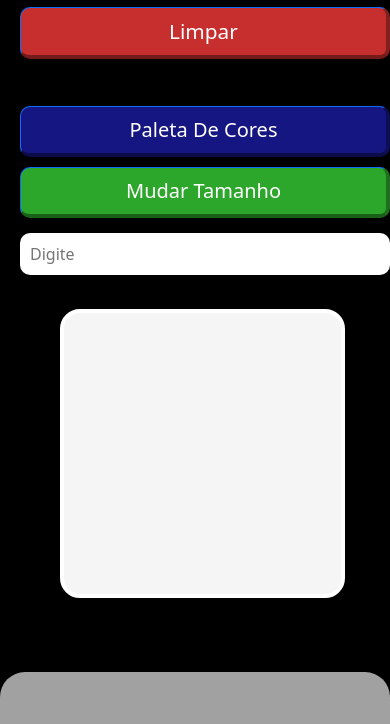
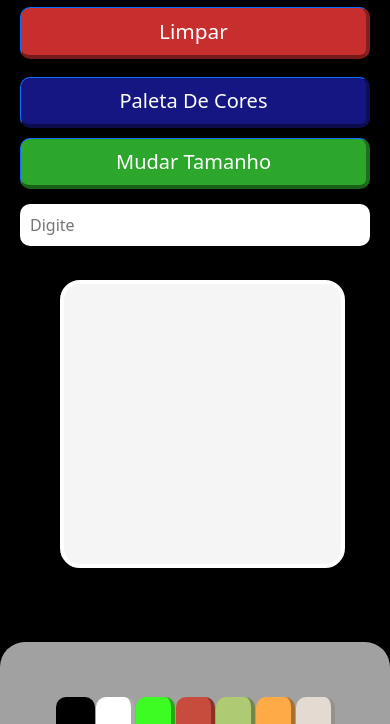
Before and after one commit to gsvirgilli/Pixels-Art-, a plain HTML site: page index.html in a window 390 px wide. Shown: the part 63-787 px from the top of the page. Drawn offline with nearby package versions, Linux system fonts and the light colour scheme.

Commit message:
alterações

```diff
--- a/style.css
+++ b/style.css
@@ -123,7 +123,7 @@ body {
 
 #button-random-color {
   margin: 0px;
-  margin-top: 10%;
+  margin-top: 5%;
   border-bottom: 4px solid rgba(0, 0, 0, 0.42);
   border-radius: 10px;
   border-right: 4px solid rgba(0, 0, 0, 0.333);
--- a/styleMobile.css
+++ b/styleMobile.css
@@ -48,6 +48,7 @@
     padding: auto;
     margin: 0;
     margin-left: 20px;
+    margin-right: 20px;
     width: auto;
     display: flex; /* Adicione essa propriedade para ativar o flexbox */
     flex-direction: column; /* Organiza os elementos em coluna */
@@ -58,6 +59,7 @@
     padding: auto;
     margin: 0;
     margin-left: 20px;
+    margin-right: 20px;
     width: auto;
     display: flex;
     flex-direction: column;
@@ -98,7 +100,6 @@
   #clear-board {
     width: 100%;
     margin-top: 10px;
-    margin-bottom: 10px;
   }
 
   #button-random-color {
```
